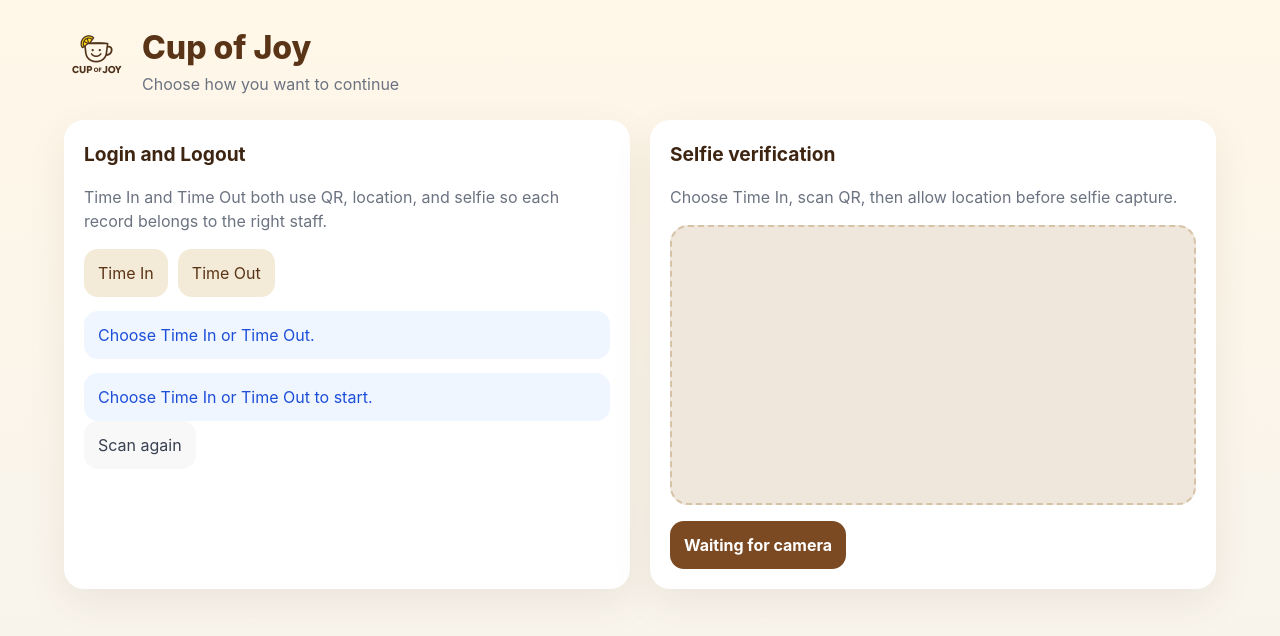
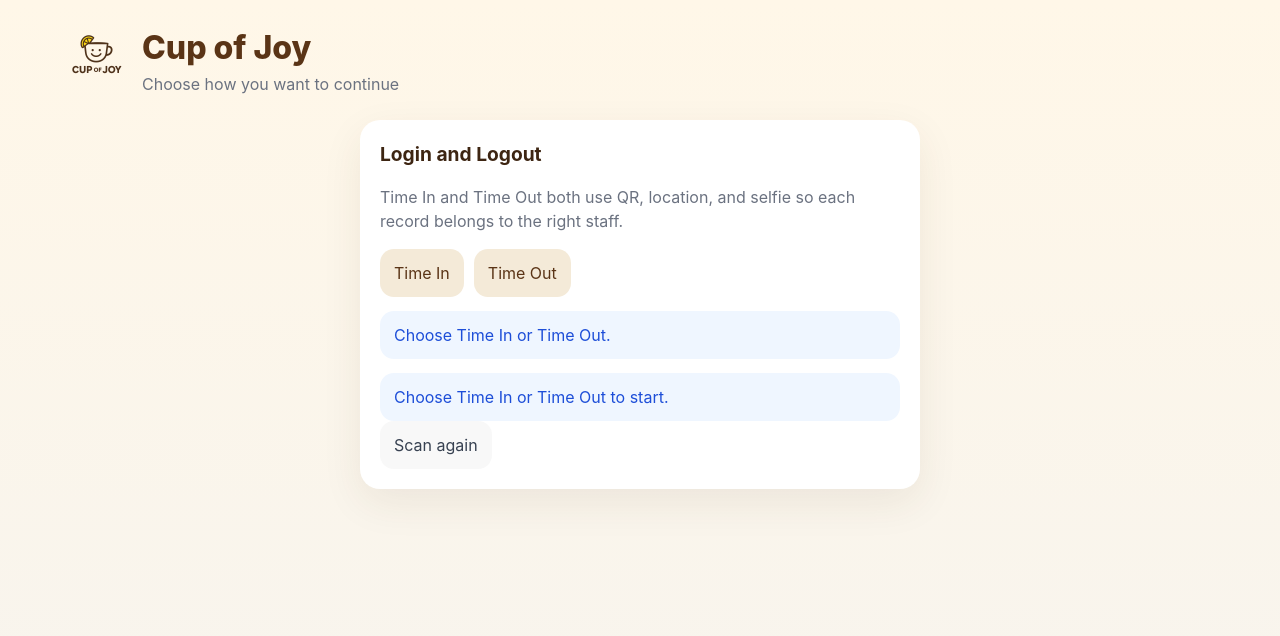
Before and after one commit to SyakNiPrimo/CupOfJoy, a React (Vite) app: page / in a window 1280 px wide. Both pictures are taken after a click on the button 347 px from the left and 230 px from the top of the page. Shown: the top 636 px of the page. Built offline with nearby package versions, Linux system fonts and the light colour scheme; no server answers.

Commit message:
Show selfie only after QR and location

```diff
--- a/src/components/AttendancePanel.tsx
+++ b/src/components/AttendancePanel.tsx
@@ -285,8 +285,10 @@ export default function AttendancePanel({ onGoToPOS }: AttendancePanelProps) {
           ? 'Scan QR, then capture a selfie to confirm the exact staff logging out.'
           : 'Choose Time In, scan QR, then allow location before selfie capture.';
 
+  const showSelfiePanel = Boolean(qrToken && coords);
+
   return (
-    <div className="grid-two">
+    <div className={showSelfiePanel ? 'grid-two' : 'single-panel'}>
       <div className="panel">
         <div className="section-title">Login and Logout</div>
         <p className="muted">
@@ -399,7 +401,9 @@ export default function AttendancePanel({ onGoToPOS }: AttendancePanelProps) {
         ) : null}
       </div>
 
-      <SelfieCapture enabled={selfieEnabled} helpText={selfieHelpText} onCaptured={setSelfieDataUrl} />
+      {showSelfiePanel ? (
+        <SelfieCapture enabled={selfieEnabled} helpText={selfieHelpText} onCaptured={setSelfieDataUrl} />
+      ) : null}
     </div>
   );
 }
--- a/src/styles.css
+++ b/src/styles.css
@@ -48,6 +48,12 @@ button {
   display: grid;
   grid-template-columns: repeat(2, minmax(0, 1fr));
   gap: 20px;
+}
+
+.single-panel {
+  display: grid;
+  grid-template-columns: minmax(0, 560px);
+  justify-content: center;
 }
 
 .panel {
```
